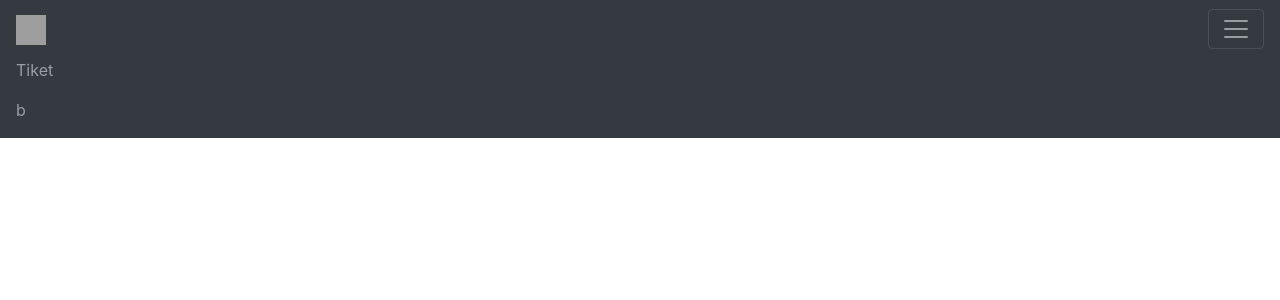
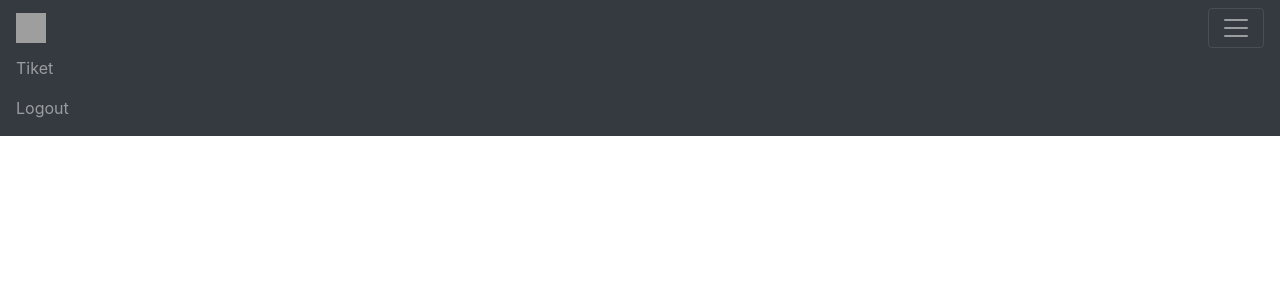
Before and after one commit to veritas39/pwl_uas_s3, a PHP site: page /index.php in a window 1280 px wide, after a click that opens the changed part. Shown: the top 300 px of the page. Run offline with PHP 8.4, Linux system fonts and the light colour scheme; the visitor is signed in with stand-in values (Sample User, id 1); some libraries are stand-ins or nearby versions; grey boxes are pictures that could not be loaded.

Commit message:
logout navbar
logout di navbar;
login.php btn-primary

```diff
--- a/login.php
+++ b/login.php
@@ -98,7 +98,7 @@ if (isset($_POST['submit'])) {
                     </div>
                     <input type="text" class="form-control mt-2" id="captcha" name="captcha" placeholder="Masukkan Captcha">
                 </div>
-                <button type="submit" name="submit" class="btn btn-success btn-block">Sign In</button>
+                <button type="submit" name="submit" class="btn btn-primary btn-block">Sign In</button>
                 <div class="form-footer mt-2">
                     <p> Belum punya akun? <a href="register.php">Register</a></p>
                 </div>
--- a/navbar.php
+++ b/navbar.php
@@ -8,7 +8,7 @@
 <body>
 
 <nav class="navbar fixed-top navbar-dark bg-dark">
-  <a class="navbar-brand" href="index.php">
+  <a class="navbar-icon" href="index.php">
     <img src="https://cdn.discordapp.com/attachments/1156978982063972412/1194367501342097448/image.png?ex=65b0186a&is=659da36a&hm=f761a2872a32c71f73f06bc3dfc1ed6d6b5c153058acd32a1b593c109c40314c&" width="30" height="30" alt="">
   </a>
   <button class="navbar-toggler" type="button" data-toggle="collapse" data-target="#navbarsExample01" aria-controls="navbarsExample01" aria-expanded="false">
@@ -17,10 +17,10 @@
   <div class="navbar-collapse collapse" id="navbarsExample01">
     <ul class="navbar-nav mr-auto">
       <li class="nav-item">
-        <a class="nav-link text-decoration-none text-decoration-underline-on-hover" href="tiket.php">Tiket</a>
+        <a class="nav-link text-decoration-underline-on-hover" href="tiket.php">Tiket</a>
       </li>
       <li class="nav-item">
-        <a class="nav-link text-decoration-none text-decoration-underline-on-hover" href="#">b</a>
+        <a class="nav-link text-decoration-underline-on-hover" href="logout.php">Logout</a>
       </li>
     </ul>
   </div>
```
